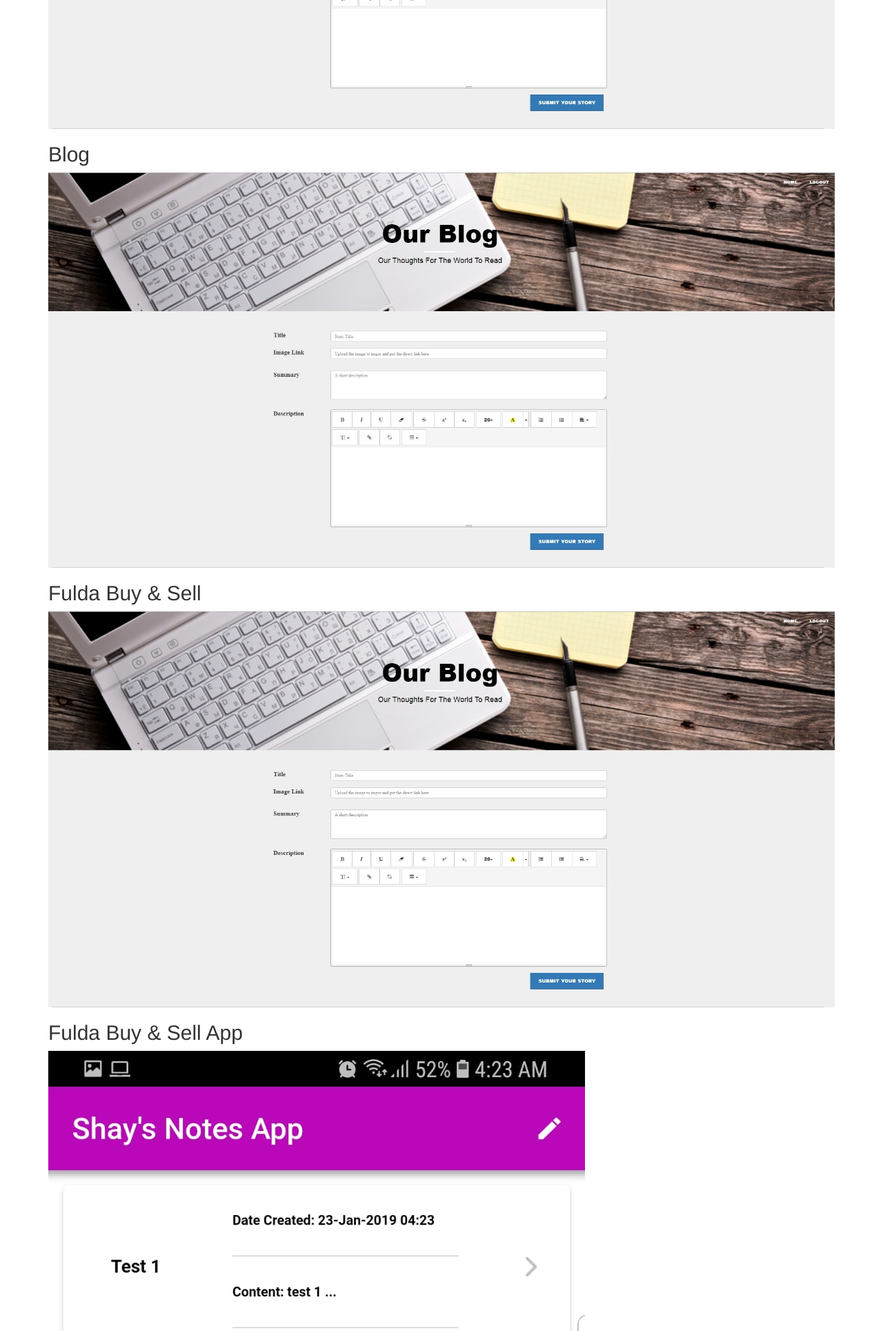
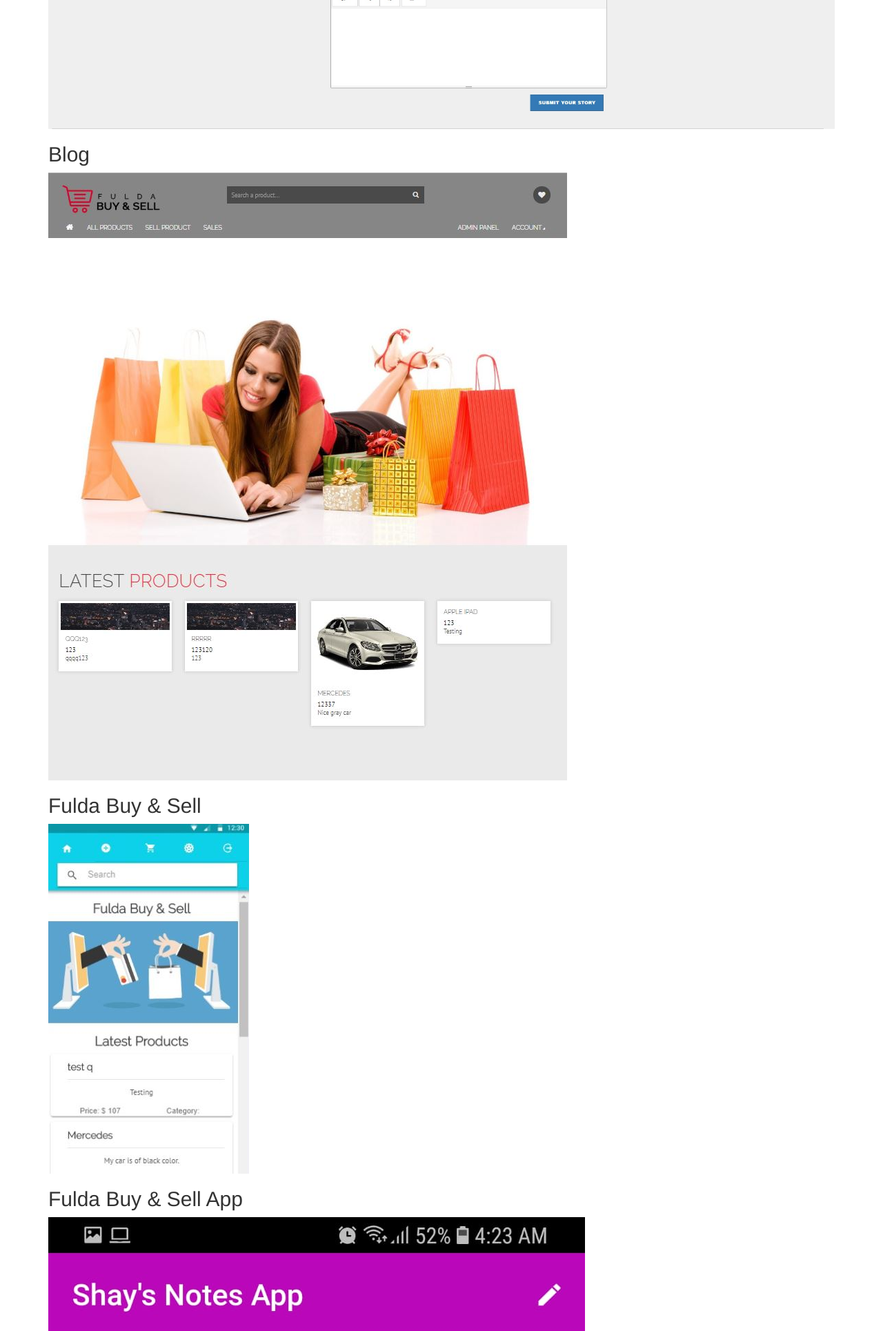
Before and after one commit to shaynathompson/shaynathompson, a Node server app: page / in a window 1280 px wide. Shown: the part 3933-5862 px from the top of the page at 69% size. Run offline with Node 20, Linux system fonts and the light colour scheme; some libraries are stand-ins or nearby versions.

Commit message:
project and images updated

```diff
--- a/views/index.ejs
+++ b/views/index.ejs
@@ -440,7 +440,7 @@
 
                     <!-- ==== PROJECT ITEM ==== -->
 					<article class="project-item node" data-toggle="modal" data-target=".project-item-4">
-							<img class="img-responsive project-image" src="images/projects/blog.jpg"  alt="fbs"><!--Project thumb -->
+							<img class="img-responsive project-image" src="images/projects/fbs2.jpg"  alt="fbs"><!--Project thumb -->
 							<h2 class="project-title">Fulda Buy & Sell</h2><!--Project Title -->
 					</article>
 				<!--==== Project Modal ====-->
@@ -451,7 +451,7 @@
 							  <button type="button" class="close" data-dismiss="modal"><span aria-hidden="true"><i class="fa fa-times"></i>
 							  </span><span class="sr-only">Close</span></button>
 								<h4 class="modal-title">Fulda Buy & Sell<span>node.js</span></h4><!--Modal Title, Subtitle -->
-							  <img src="images/projects/blog.jpg" alt="fbs" />
+							  <img src="images/projects/fbs.jpg" alt="fbs" />
 							</div>
 							<div class="modal-body">
 							  <p>A web-based buy and sell application for students of Hochschule Fulda. This website was developed in collaboration with a 5 member team as a project for the Global Software Devlopment course. Role: Team lead and Back end developer</p>
@@ -463,7 +463,7 @@
 
 				    <!-- ==== PROJECT ITEM ==== -->
 					<article class="project-item node" data-toggle="modal" data-target=".project-item-5">
-							<img class="img-responsive project-image" src="images/projects/blog.jpg"  alt="fbsmobile"><!--Project thumb -->
+							<img class="img-responsive project-image" src="images/projects/fbsmobile.jpg"  alt="fbsmobile"><!--Project thumb -->
 							<h2 class="project-title">Fulda Buy & Sell App</h2><!--Project Title -->
 					</article>
 				<!--==== Project Modal ====-->
@@ -474,7 +474,7 @@
 							  <button type="button" class="close" data-dismiss="modal"><span aria-hidden="true"><i class="fa fa-times"></i>
 							  </span><span class="sr-only">Close</span></button>
 								<h4 class="modal-title">Fulda Buy & Sell App<span>Mobile</span></h4><!--Modal Title, Subtitle -->
-							  <img src="images/projects/blog.jpg" alt="fbsmobile" />
+							  <img src="images/projects/fbsmobile.jpg" alt="fbsmobile" />
 							</div>
 							<div class="modal-body">
 							  <p>A mobile version of the Fulda Buy & Sell web-base project was  . The app was deployed on Android OS</p>
```
Also changed, not shown: public/images/projects/fbs.JPG, public/images/projects/fbs.PNG (deleted), public/images/projects/fbs2.JPG, public/images/projects/fbs2.PNG (deleted), public/images/projects/fbsmobile.JPG, public/images/projects/fbsmobile.PNG (deleted).
